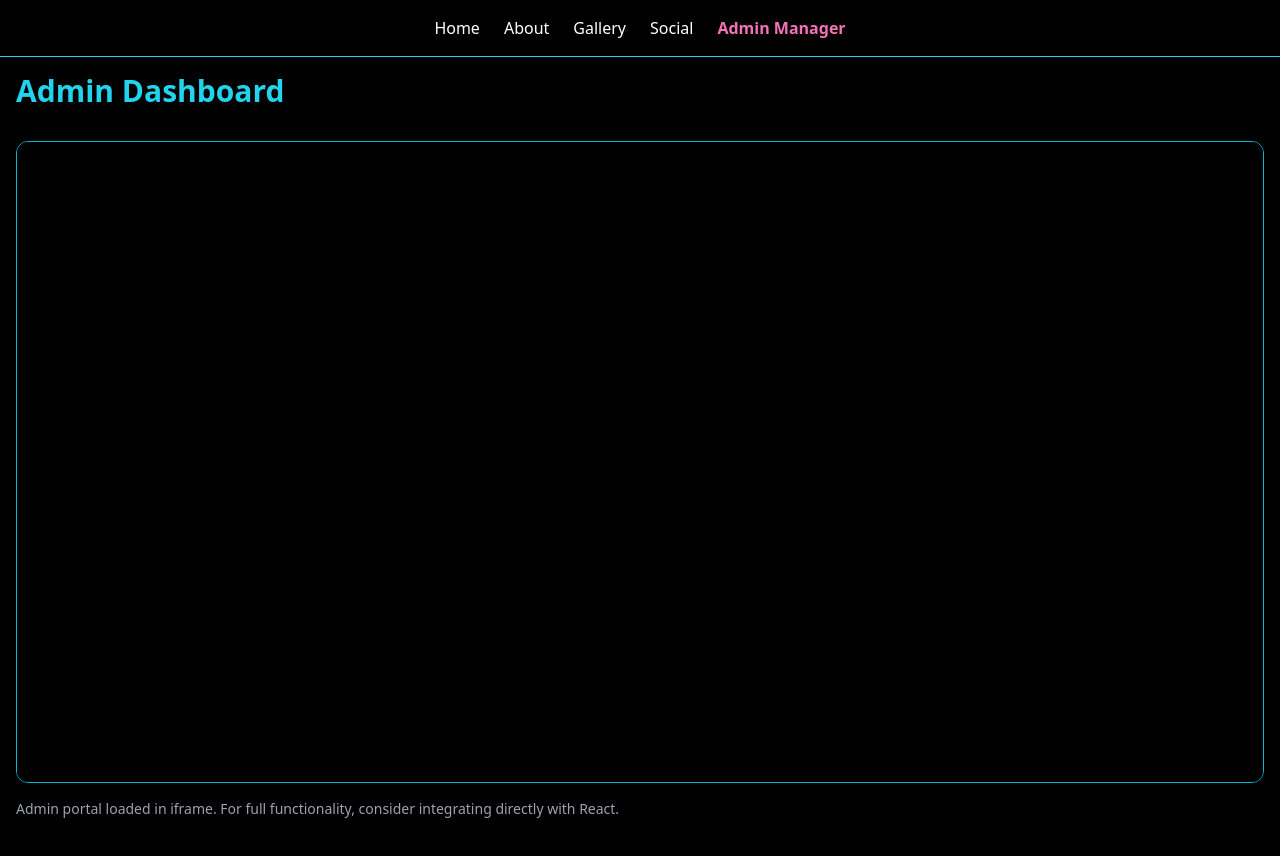
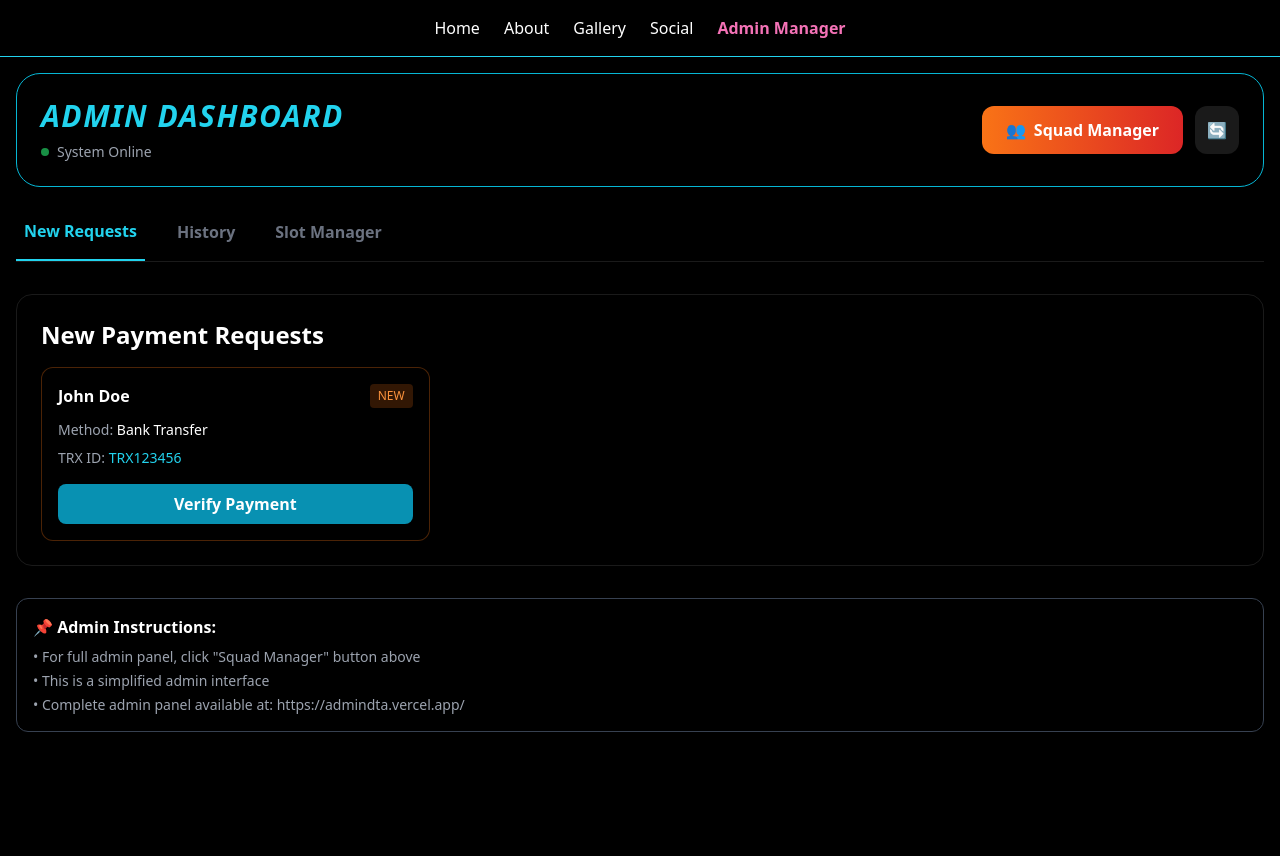
Before and after one commit to techai342/fgda, a React (Vite) app: page /admin in a window 1280 px wide. Built offline with nearby package versions, Linux system fonts and the light colour scheme.

Commit message:
Update Admin.jsx

```diff
--- a/src/pages/Admin.jsx
+++ b/src/pages/Admin.jsx
@@ -1,30 +1,168 @@
-import { useEffect } from "react";
+import { useState, useEffect } from "react";
+import { motion } from "framer-motion";
 
 export default function Admin() {
-  useEffect(() => {
-    // HTML content inject karna agar zaroorat ho
-    // Ya phir iframe mein load karna
-  }, []);
+  const [activeTab, setActiveTab] = useState('new');
+  const [newRequests, setNewRequests] = useState([]);
+  const [history, setHistory] = useState([]);
+  const [loading, setLoading] = useState(true);
 
+  // Simple Admin Dashboard UI
   return (
-    <div className="min-h-screen bg-black text-white p-4">
+    <motion.div
+      className="min-h-screen bg-black text-white p-4"
+      initial={{ opacity: 0 }}
+      animate={{ opacity: 1 }}
+      transition={{ duration: 0.5 }}
+    >
       <div className="max-w-7xl mx-auto">
-        <h1 className="text-3xl font-bold mb-8 text-cyan-400">Admin Dashboard</h1>
+        {/* Header */}
+        <header className="glass p-6 rounded-3xl mb-8 border border-cyan-500">
+          <div className="flex flex-col md:flex-row justify-between items-center gap-4">
+            <div>
+              <h1 className="text-3xl font-bold text-cyan-400 italic uppercase tracking-wider">
+                Admin Dashboard
+              </h1>
+              <div className="flex items-center gap-2 mt-2">
+                <span className="w-2 h-2 bg-green-500 rounded-full animate-pulse"></span>
+                <p className="text-sm text-gray-400">System Online</p>
+              </div>
+            </div>
 
-        {/* Iframe ya phir direct HTML embed */}
-        <div className="border border-cyan-500 rounded-xl overflow-hidden">
-          <iframe
-            src="/admin.html"
-            title="Admin Portal"
-            className="w-full h-[80vh] border-0"
-            sandbox="allow-scripts allow-same-origin allow-forms"
-          />
+            <div className="flex items-center gap-3">
+              <button
+                onClick={() => window.open("https://admindta.vercel.app/", "_blank")}
+                className="px-6 py-3 bg-gradient-to-r from-orange-500 to-red-600 rounded-xl text-white font-bold hover:shadow-[0_0_20px_orange] transition-all flex items-center gap-2"
+              >
+                <span>👥</span>
+                Squad Manager
+              </button>
+
+              <button
+                onClick={() => window.location.reload()}
+                className="p-3 bg-white/10 hover:bg-white/20 rounded-xl transition"
+              >
+                🔄
+              </button>
+            </div>
+          </div>
+        </header>
+
+        {/* Tabs */}
+        <div className="flex gap-6 border-b border-white/10 mb-8">
+          <button
+            onClick={() => setActiveTab('new')}
+            className={`pb-4 px-2 font-bold ${activeTab === 'new' ? 'text-cyan-400 border-b-2 border-cyan-400' : 'text-gray-500'}`}
+          >
+            New Requests
+          </button>
+          <button
+            onClick={() => setActiveTab('history')}
+            className={`pb-4 px-2 font-bold ${activeTab === 'history' ? 'text-cyan-400 border-b-2 border-cyan-400' : 'text-gray-500'}`}
+          >
+            History
+          </button>
+          <button
+            onClick={() => setActiveTab('slots')}
+            className={`pb-4 px-2 font-bold ${activeTab === 'slots' ? 'text-cyan-400 border-b-2 border-cyan-400' : 'text-gray-500'}`}
+          >
+            Slot Manager
+          </button>
         </div>
 
-        <div className="mt-4 text-sm text-gray-400">
-          <p>Admin portal loaded in iframe. For full functionality, consider integrating directly with React.</p>
+        {/* Tab Content */}
+        <div className="glass p-6 rounded-2xl border border-white/10">
+          {activeTab === 'new' && (
+            <div>
+              <h2 className="text-2xl font-bold text-white mb-4">New Payment Requests</h2>
+              <div className="grid grid-cols-1 md:grid-cols-2 lg:grid-cols-3 gap-4">
+                {/* Sample Request Cards */}
+                <div className="p-4 rounded-xl border border-orange-500/30 bg-black/50">
+                  <div className="flex justify-between items-center mb-3">
+                    <h3 className="font-bold text-white">John Doe</h3>
+                    <span className="text-xs bg-orange-500/20 text-orange-400 px-2 py-1 rounded">NEW</span>
+                  </div>
+                  <div className="space-y-2 text-sm">
+                    <p className="text-gray-400">Method: <span className="text-white">Bank Transfer</span></p>
+                    <p className="text-gray-400">TRX ID: <span className="text-cyan-400">TRX123456</span></p>
+                  </div>
+                  <button className="w-full mt-4 py-2 bg-cyan-600 hover:bg-cyan-500 rounded-lg font-bold">
+                    Verify Payment
+                  </button>
+                </div>
+              </div>
+            </div>
+          )}
+
+          {activeTab === 'history' && (
+            <div>
+              <h2 className="text-2xl font-bold text-white mb-4">Payment History</h2>
+              <div className="overflow-x-auto">
+                <table className="w-full">
+                  <thead className="bg-black/40">
+                    <tr>
+                      <th className="p-3 text-left">User</th>
+                      <th className="p-3 text-left">TRX ID</th>
+                      <th className="p-3 text-left">Slot</th>
+                      <th className="p-3 text-left">Status</th>
+                    </tr>
+                  </thead>
+                  <tbody>
+                    <tr className="border-b border-white/10">
+                      <td className="p-3">Alice Smith</td>
+                      <td className="p-3 text-cyan-400">TRX789012</td>
+                      <td className="p-3">A-01</td>
+                      <td className="p-3">
+                        <span className="px-2 py-1 bg-green-500/20 text-green-400 rounded text-xs">
+                          Approved
+                        </span>
+                      </td>
+                    </tr>
+                  </tbody>
+                </table>
+              </div>
+            </div>
+          )}
+
+          {activeTab === 'slots' && (
+            <div>
+              <h2 className="text-2xl font-bold text-white mb-4">Slot Management</h2>
+              <div className="mb-6 p-4 rounded-xl bg-black/50 border border-green-500/30">
+                <div className="flex justify-between items-center">
+                  <div>
+                    <h3 className="font-bold text-white">Available Slots</h3>
+                    <p className="text-sm text-gray-400">Real-time slot status</p>
+                  </div>
+                  <div className="text-right">
+                    <div className="text-4xl font-bold text-green-500">12</div>
+                    <div className="text-sm text-gray-400">out of 50 total</div>
+                  </div>
+                </div>
+              </div>
+
+              <div className="grid grid-cols-2 sm:grid-cols-3 md:grid-cols-4 lg:grid-cols-6 gap-3">
+                {[1, 2, 3, 4, 5, 6, 7, 8, 9, 10].map(slot => (
+                  <div key={slot} className="p-3 rounded-xl bg-white/5 hover:bg-white/10 transition text-center">
+                    <div className="font-bold text-white">Slot {slot}</div>
+                    <div className="h-2 w-full bg-green-500 rounded mt-2"></div>
+                    <div className="text-xs text-gray-400 mt-1">Available</div>
+                  </div>
+                ))}
+              </div>
+            </div>
+          )}
+        </div>
+
+        {/* Instructions */}
+        <div className="mt-8 p-4 rounded-xl bg-black/50 border border-gray-700">
+          <h3 className="font-bold text-white mb-2">📌 Admin Instructions:</h3>
+          <ul className="text-sm text-gray-400 space-y-1">
+            <li>• For full admin panel, click "Squad Manager" button above</li>
+            <li>• This is a simplified admin interface</li>
+            <li>• Complete admin panel available at: https://admindta.vercel.app/</li>
+          </ul>
         </div>
       </div>
-    </div>
+    </motion.div>
   );
 }
```
